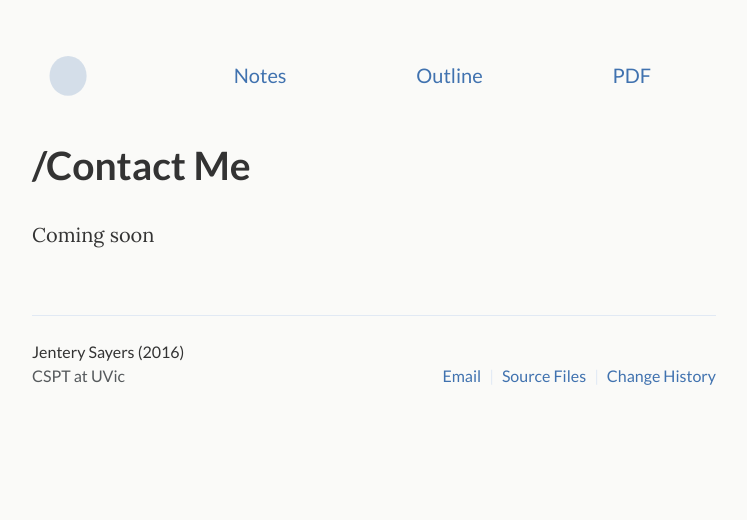
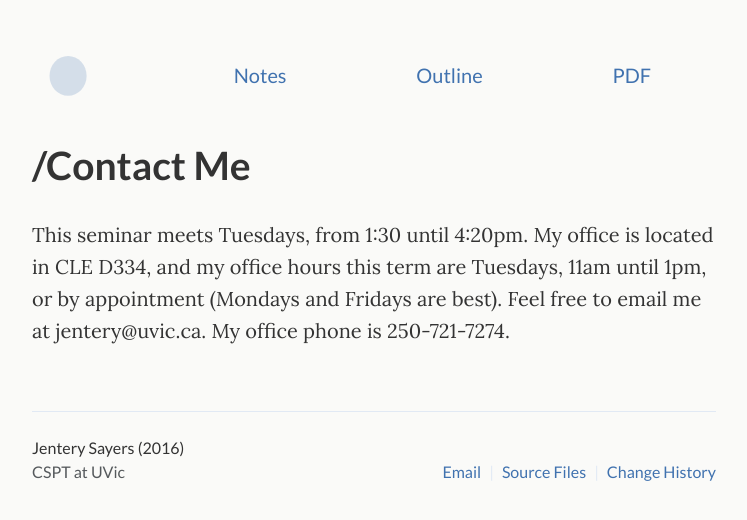
Before and after one commit to jentery/cspt500, a Jekyll site: the page built from _pages/contact.md, in a window 1280 px wide. Shown: the top 520 px of the page, without its empty margins (266-1013 px from the left). Built offline with Jekyll 4.4.1, drawn with Linux system fonts in a browser that asks for light colours.

Commit message:
edited contact.md

```diff
--- a/_pages/contact.md
+++ b/_pages/contact.md
@@ -5,4 +5,4 @@ permalink: contact/
 subtitle: /Contact Me
 ---
 
-Coming soon
+This seminar meets Tuesdays, from 1:30 until 4:20pm. My office is located in CLE D334, and my office hours this term are Tuesdays, 11am until 1pm, or by appointment (Mondays and Fridays are best). Feel free to email me at jentery@uvic.ca. My office phone is 250-721-7274.
```
